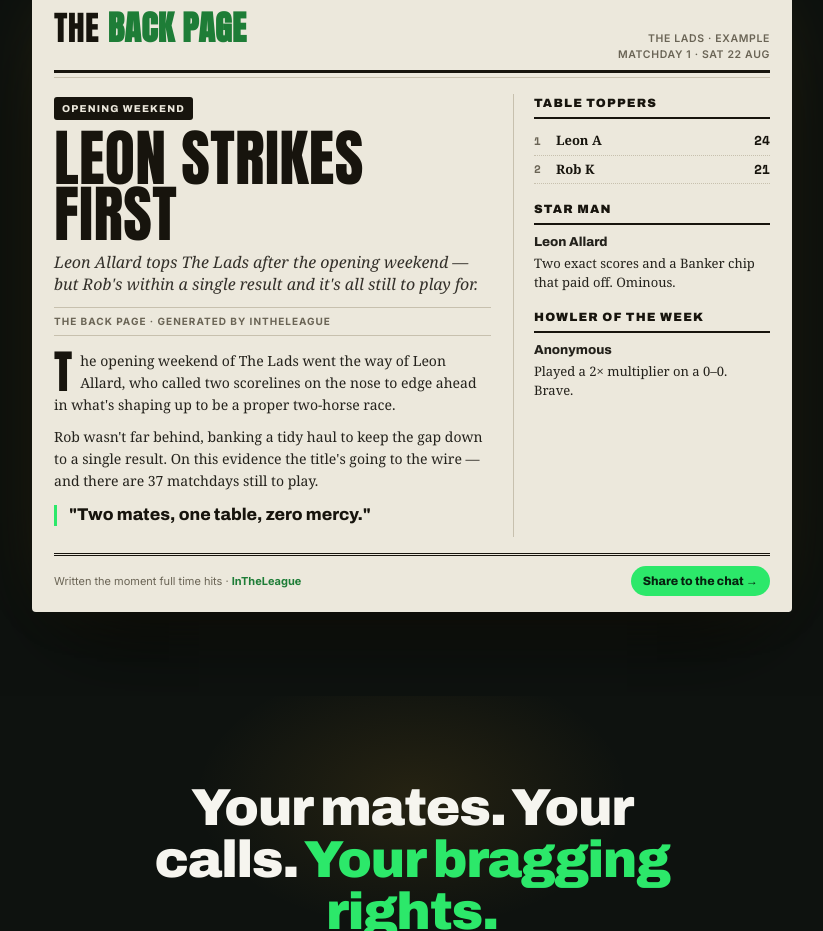
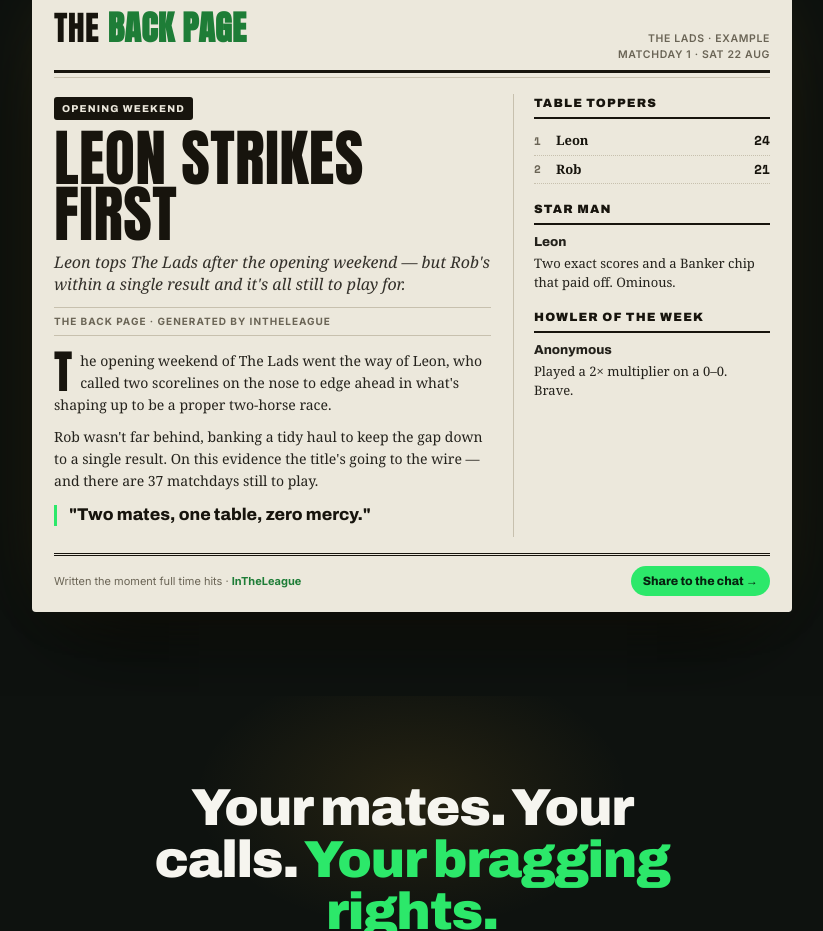
Before and after one commit to Kemble87/intheleague, a React (Vite) app: page / in a window 1280 px wide. Shown: the part 2160-3091 px from the top of the page, without its empty margins (228-1051 px from the left). Built offline with nearby package versions, Linux system fonts and the light colour scheme; no server answers.

Commit message:
Remove 'Allard' from mentions of Leon

```diff
--- a/src/components/Landing.jsx
+++ b/src/components/Landing.jsx
@@ -633,10 +633,10 @@ export default function Landing({ onGetStarted }) {
               <div className="lead">
                 <span className="kicker-tag">Opening weekend</span>
                 <div className="screamer">Leon strikes<br />first</div>
-                <p className="deck">Leon Allard tops The Lads after the opening weekend — but Rob's within a single result and it's all still to play for.</p>
+                <p className="deck">Leon tops The Lads after the opening weekend — but Rob's within a single result and it's all still to play for.</p>
                 <div className="byline">The Back Page · Generated by InTheLeague</div>
                 <div className="col-body">
-                  <p>The opening weekend of The Lads went the way of Leon Allard, who called two scorelines on the nose to edge ahead in what's shaping up to be a proper two-horse race.</p>
+                  <p>The opening weekend of The Lads went the way of Leon, who called two scorelines on the nose to edge ahead in what's shaping up to be a proper two-horse race.</p>
                   <p>Rob wasn't far behind, banking a tidy haul to keep the gap down to a single result. On this evidence the title's going to the wire — and there are 37 matchdays still to play.</p>
                   <p className="pullquote">"Two mates, one table, zero mercy."</p>
                 </div>
@@ -645,12 +645,12 @@ export default function Landing({ onGetStarted }) {
               <aside className="sidebar">
                 <div className="side-block">
                   <div className="side-h">Table Toppers</div>
-                  <div className="mini-row"><span className="mp">1</span><span className="mn">Leon A</span><span className="mpts">24</span></div>
-                  <div className="mini-row"><span className="mp">2</span><span className="mn">Rob K</span><span className="mpts">21</span></div>
+                  <div className="mini-row"><span className="mp">1</span><span className="mn">Leon</span><span className="mpts">24</span></div>
+                  <div className="mini-row"><span className="mp">2</span><span className="mn">Rob</span><span className="mpts">21</span></div>
                 </div>
                 <div className="side-block">
                   <div className="side-h">Star Man</div>
-                  <p className="side-note"><b>Leon Allard</b>Two exact scores and a Banker chip that paid off. Ominous.</p>
+                  <p className="side-note"><b>Leon</b>Two exact scores and a Banker chip that paid off. Ominous.</p>
                 </div>
                 <div className="side-block">
                   <div className="side-h">Howler of the Week</div>
```
